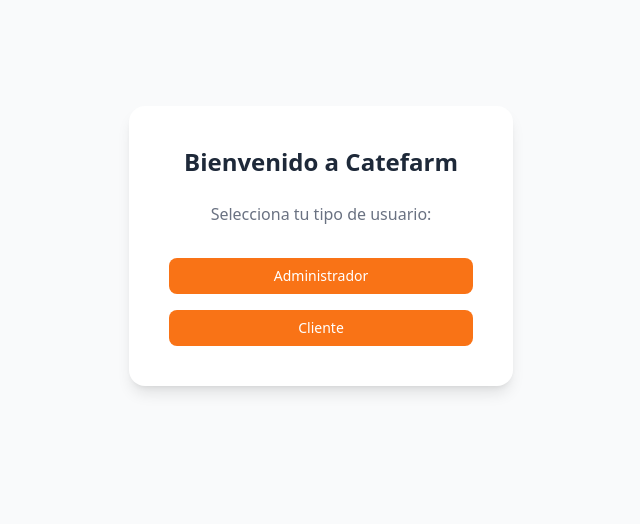
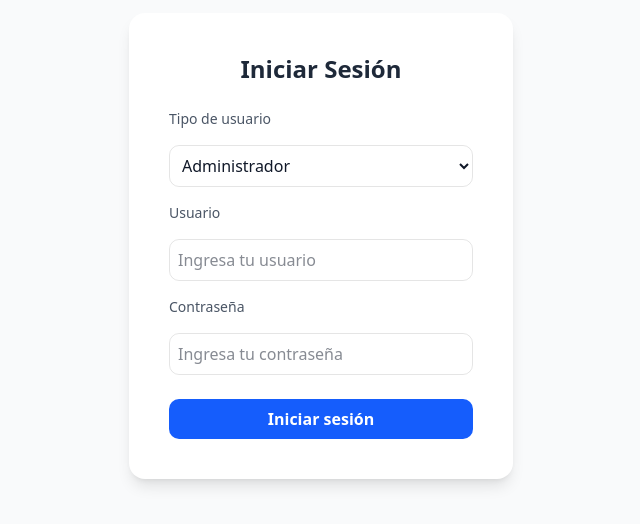
Before and after one commit to fabriyvera/Sistema-Farmacia, a Next.js app: page / in a window 1280 px wide. Shown: the part 154-678 px from the top of the page, without its empty margins (319-959 px from the left). Built offline with nearby package versions, Linux system fonts and the light colour scheme.

Commit message:
Version con login con APIs

```diff
--- /dev/null
+++ b/app/api/login/route.ts
@@ -0,0 +1,44 @@
+import { NextResponse } from "next/server";
+
+export const runtime = "nodejs";
+
+export async function POST(req: Request) {
+  try {
+    const { username, password, tipo } = await req.json();
+
+    // URLs de las APIs MockAPI
+    const apiUrl =
+      tipo === "admin"
+        ? "https://690a052a1a446bb9cc2104c7.mockapi.io/Usuarios"
+        : "https://690a052a1a446bb9cc2104c7.mockapi.io/Clientes";
+
+    // Obtenemos los datos de la API correspondiente
+    const response = await fetch(apiUrl);
+    const data = await response.json();
+
+    // Verificamos usuario y contraseña
+    const user = data.find(
+      (u: any) => u.username === username && u.password === password
+    );
+
+    if (user) {
+      return NextResponse.json({
+        success: true,
+        user,
+        tipo,
+        message: `Bienvenido ${user.nombre}`,
+      });
+    } else {
+      return NextResponse.json({
+        success: false,
+        message: "Credenciales inválidas",
+      });
+    }
+  } catch (error) {
+    console.error("Error en login:", error);
+    return NextResponse.json({
+      success: false,
+      message: "Error interno del servidor",
+    });
+  }
+}
--- /dev/null
+++ b/app/api/testdb/route.ts
@@ -0,0 +1,13 @@
+import { NextResponse } from "next/server";
+import { getConnection } from "@/lib/db";
+
+export async function GET() {
+  try {
+    const pool = await getConnection();
+    const result = await pool.request().query("SELECT GETDATE() as date;");
+    return NextResponse.json({ success: true, date: result.recordset[0].date });
+  } catch (error) {
+    console.error("Error SQL:", error);
+    return NextResponse.json({ success: false, error });
+  }
+}
--- a/app/components/Inventory.tsx
+++ b/app/components/Inventory.tsx
@@ -40,8 +40,8 @@ const Inventory = () => {
   const [name, setName] = useState("");
   const [categoria, setCategoria] = useState("");//LISTO
   const [proveedor, setProveedor] = useState("");
-  const [stock, setStock] = useState<number>(0);
-  const [precio, setPrecio] = useState<number>(0);
+  const [stock, setStock] = useState("");
+  const [precio, setPrecio] = useState("");
   const [caducidad, setCaducidad] = useState("");
   const [estado, setEstado] = useState("Activo");
 
@@ -112,8 +112,8 @@ const Inventory = () => {
     setName("");
     setCategoria("");
     setProveedor("");
-    setStock(0);
-    setPrecio(0);
+    setStock("");
+    setPrecio("");
     setCaducidad("");
     setEstado("Activo");
   };
@@ -184,14 +184,14 @@ const Inventory = () => {
                 </div>
                 <div className="space-y-2">
                   <Label htmlFor="stock">Stock Actual</Label>
-                  <Input id="stock" type="number" value={stock} onChange={(e) => setStock(Number(e.target.value))} />
+                  <Input id="stock" type="number" value={stock} onChange={(e) => setStock(e.target.value)} />
                 </div>
               </div>
 
               <div className="grid grid-cols-2 gap-4">
                 <div className="space-y-2">
                   <Label htmlFor="price">Precio Unitario</Label>
-                  <Input id="price" type="number" value={precio} onChange={(e) => setPrecio(Number(e.target.value))} />
+                  <Input id="price" type="number" value={precio} onChange={(e) => setPrecio(e.target.value)} />
                 </div>
                 <div className="space-y-2">
                   <Label htmlFor="expiry">Fecha de Caducidad</Label>
@@ -260,7 +260,7 @@ const Inventory = () => {
                   <TableCell>{product.name}</TableCell>
                   <TableCell>{product.categoria}</TableCell>
                   <TableCell>{product.stock}</TableCell>
-                  <TableCell>Bs.{Number(product.precio).toFixed(2)}</TableCell>
+                  <TableCell>{product.precio}</TableCell>
                   <TableCell>{product.proveedor}</TableCell>
                   <TableCell>{product.caducidad}</TableCell>
                   <TableCell>
--- a/app/page.tsx
+++ b/app/page.tsx
@@ -1,37 +1,88 @@
 "use client";
 
+import { useState } from "react";
 import { useRouter } from "next/navigation";
-import { Button, buttonVariants } from "./components/ui/button";
 
 export default function LoginPage() {
   const router = useRouter();
+  const [tipo, setTipo] = useState("admin"); // por defecto
+  const [username, setUsername] = useState("");
+  const [password, setPassword] = useState("");
+  const [error, setError] = useState("");
 
-  const handleAdminLogin = () => {
-    router.push("./admin");
-  };
 
-  const handleClientLogin = () => {
-    router.push("./cliente");
+  const handleLogin = async (e: React.FormEvent) => {
+    e.preventDefault();
+    setError("");
+
+    try {
+      const res = await fetch("/api/login", {
+        method: "POST",
+        headers: { "Content-Type": "application/json" },
+        body: JSON.stringify({ username, password, tipo }),
+      });
+
+      const data = await res.json();
+
+      if (data.success) {
+        if (tipo === "admin") {
+          router.push("/admin");
+        } else {
+          router.push("/cliente");
+        }
+      } else {
+        setError(data.message);
+      }
+    } catch (err) {
+      setError("Error al intentar iniciar sesión");
+    }
   };
 
   return (
     <main className="flex flex-col items-center justify-center min-h-screen bg-gray-50">
       <div className="bg-white shadow-lg rounded-2xl p-10 w-full max-w-sm text-center">
         <h1 className="text-2xl font-bold text-gray-800 mb-6">
-          Bienvenido a Catefarm
+          Iniciar Sesión
         </h1>
-        <p className="text-gray-500 mb-8">Selecciona tu tipo de usuario:</p>
 
-        <div className="flex flex-col gap-4">
-          <Button
-          onClick={handleAdminLogin}>Administrador</Button>
-          <Button
-            onClick={handleClientLogin}
-            className="bg-green-600 hover:bg-green-700"
+        <form onSubmit={handleLogin} className="flex flex-col gap-4 text-left">
+          <label className="text-gray-600 text-sm">Tipo de usuario</label>
+          <select
+            value={tipo}
+            onChange={(e) => setTipo(e.target.value)}
+            className="border rounded-lg p-2"
           >
-            Cliente
-          </Button>
-        </div>
+            <option value="admin">Administrador</option>
+            <option value="cliente">Cliente</option>
+          </select>
+
+          <label className="text-gray-600 text-sm">Usuario</label>
+          <input
+            type="text"
+            value={username}
+            onChange={(e) => setUsername(e.target.value)}
+            placeholder="Ingresa tu usuario"
+            className="border rounded-lg p-2"
+          />
+
+          <label className="text-gray-600 text-sm">Contraseña</label>
+          <input
+            type="password"
+            value={password}
+            onChange={(e) => setPassword(e.target.value)}
+            placeholder="Ingresa tu contraseña"
+            className="border rounded-lg p-2"
+          />
+
+          {error && <p className="text-red-500 text-sm">{error}</p>}
+
+          <button
+            type="submit"
+            className="bg-blue-600 hover:bg-blue-700 text-white font-semibold py-2 rounded-lg mt-2"
+          >
+            Iniciar sesión
+          </button>
+        </form>
       </div>
     </main>
   );
--- a/lib/db.js
+++ /dev/null
@@ -1,32 +0,0 @@
-import sql from "mssql";
-
-const config =
-{
-  user: "tuUsuario",
-  password: "tuPassword",
-  server: "localhost",
-  database: "TuBaseDeDatos",
-  options: {
-    encrypt: true,
-    trustServerCertificate: true, // necesario en local
-  },
-};
-
-let pool;
-
-export async function getConnection()
-{
-  try
-  {
-    if (!pool)
-    {
-      pool = await sql.connect(config);
-    }
-    return pool;
-  }
-  catch (err)
-  {
-    console.error("Error al conectar a SQL Server:", err);
-    throw err;
-  }
-}
--- /dev/null
+++ b/lib/db.ts
@@ -0,0 +1,21 @@
+import sql from "mssql/msnodesqlv8";
+
+const config = {
+  server: "localhost\\SQLEXPRESS",
+  database: "FarmaciaDB",
+  driver: "msnodesqlv8",
+  options: {
+    trustedConnection: true,
+  },
+};
+
+export async function getConnection() {
+  try {
+    const pool = await sql.connect(config);
+    console.log("✅ Conectado a SQL Server (Windows Auth)");
+    return pool;
+  } catch (err) {
+    console.error("❌ Error de conexión SQL:", err);
+    throw err;
+  }
+}
--- a/package.json
+++ b/package.json
@@ -35,6 +35,7 @@
     "@radix-ui/react-tooltip": "^1.2.8",
     "class-variance-authority": "^0.7.1",
     "cmdk": "^1.1.1",
+    "dotenv": "^17.2.3",
     "embla-carousel-react": "^8.6.0",
     "input-otp": "^1.4.2",
     "lucide-react": "^0.552.0",
@@ -53,6 +54,7 @@
   "devDependencies": {
     "@eslint/eslintrc": "^3",
     "@tailwindcss/postcss": "^4.1.16",
+    "@types/mssql": "^9.1.8",
     "@types/node": "^20",
     "@types/react": "^19",
     "@types/react-day-picker": "^5.3.0",
```
Also changed, not shown: app/api/usuarios/route.js (deleted), 1 other file (tests, documents, lock files or other folders).
